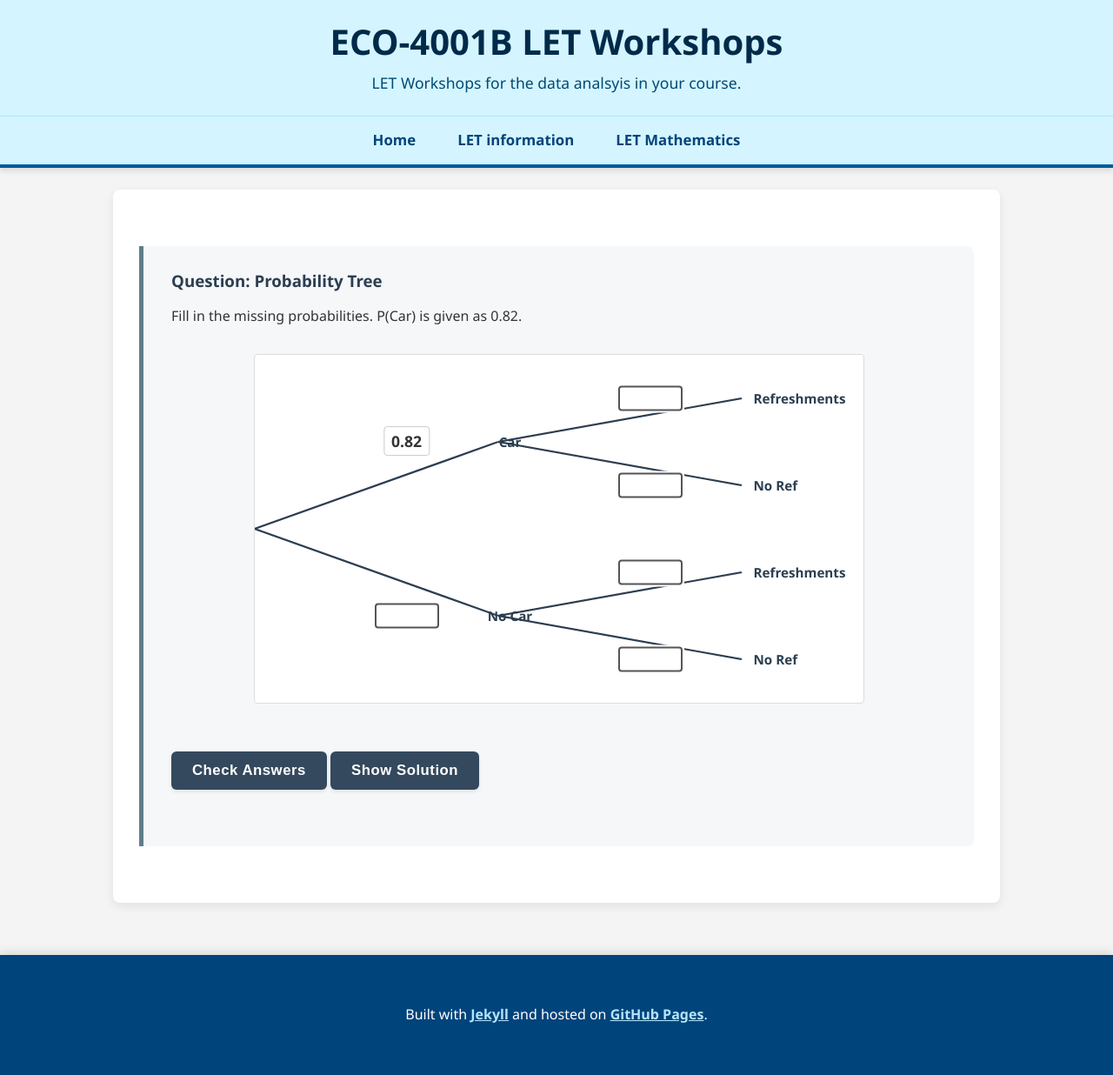
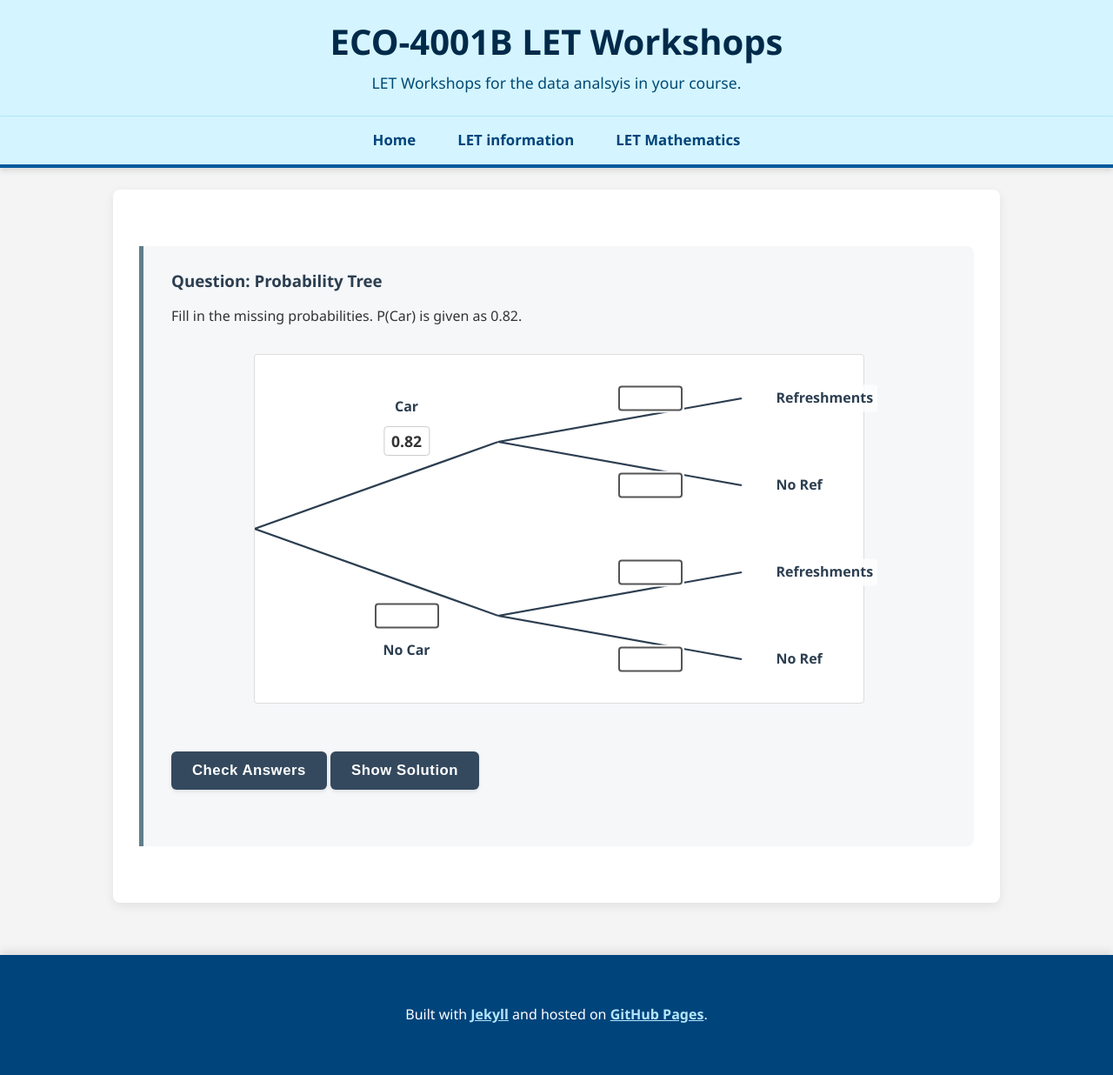
Before and after one commit to probe973/eco-4001b, a Jekyll site: the page built from probability/04-tree.md, in a window 1280 px wide. Shown: the whole page at 87% size. Built offline with Jekyll 4.4.1, drawn with Linux system fonts in a browser that asks for light colours.

Commit message:
Refactor tree diagram styles for improved clarity

```diff
--- a/assets/css/style.css
+++ b/assets/css/style.css
@@ -585,13 +585,13 @@ input[type=number] {
     }
 }
 
-/* --- TREE DIAGRAM STYLES --- */
+/* --- TREE DIAGRAM STYLES (Fixed Labels) --- */
 
 .tree-wrapper {
     position: relative;
     width: 100%;
     max-width: 700px;
-    height: 400px; /* Tall enough for 4 branches */
+    height: 400px;
     margin: 30px auto;
     background-color: #fff;
     border: 1px solid #ddd;
@@ -599,23 +599,23 @@ input[type=number] {
     font-family: 'Segoe UI', sans-serif;
 }
 
-/* Background Lines (SVG) */
+/* Background Lines */
 .tree-lines {
     position: absolute;
     top: 0;
     left: 0;
     width: 100%;
     height: 100%;
-    z-index: 1; /* Behind inputs */
+    z-index: 1;
     pointer-events: none;
 }
 
-/* Common style for all inputs in the tree */
+/* Inputs */
 .tree-input-zone {
     position: absolute;
-    transform: translate(-50%, -50%); /* Center on the coordinate */
+    transform: translate(-50%, -50%);
     z-index: 20;
-    background-color: #fff; /* Hide the line behind the number */
+    background-color: #fff;
     padding: 2px;
 }
 
@@ -628,7 +628,7 @@ input[type=number] {
     border-radius: 4px;
 }
 
-/* Validation Colors (Force Override) */
+/* Validation Colors */
 .tree-input-zone input.input-correct {
     border: 3px solid #006400 !important;
     background-color: #e8f5e9 !important;
@@ -639,7 +639,6 @@ input[type=number] {
     background-color: #fbe9e7 !important;
 }
 
-/* Static Text Values (when answer is given) */
 .tree-value {
     font-weight: bold;
     font-size: 1.1em;
@@ -649,53 +648,64 @@ input[type=number] {
     border-radius: 4px;
 }
 
-/* Labels at the end of branches */
+/* General Label Style */
 .tree-label {
     position: absolute;
-    transform: translateY(-50%); /* Vertically center */
-    left: 82%; /* Far right */
-    width: 18%; /* Remaining space */
-    line-height: 1.2;
+    transform: translate(-50%, -50%);
     font-weight: bold;
     color: #2c3e50;
-    font-size: 0.95em;
+    font-size: 1em;
+    background-color: rgba(255, 255, 255, 0.8); /* Slight background to clear lines if close */
+    padding: 2px 5px;
+    border-radius: 3px;
+    white-space: nowrap; /* Prevent wrapping */
 }
 
-/* Specific Positions (Percentage based) */
+/* --- SPECIFIC POSITIONS --- */
 
-/* LEVEL 1 (First Event) */
-/* Top Branch */
+/* LEVEL 1 (A) */
+
+/* Top Branch Input */
 .pos-a-top { left: 25%; top: 25%; }
-.label-a-top { left: 42%; top: 25%; width: auto; transform: translate(-50%, -50%); }
+/* Top Label: Moved ABOVE the input to avoid the fork */
+.label-a-top {
+    left: 25%;
+    top: 15%;
+}
 
-/* Bottom Branch */
+/* Bottom Branch Input */
 .pos-a-bot { left: 25%; top: 75%; }
-.label-a-bot { left: 42%; top: 75%; width: auto; transform: translate(-50%, -50%); }
+/* Bottom Label: Moved BELOW the input */
+.label-a-bot {
+    left: 25%;
+    top: 85%;
+}
 
-/* LEVEL 2 (Second Event) */
+/* LEVEL 2 (B) */
+/* For Level 2, labels sit at the end of the branches (Right side) */
+
 /* Branch 1 (Top-Top) */
 .pos-b-1 { left: 65%; top: 12.5%; }
-.label-b-1 { top: 12.5%; }
+.label-b-1 { left: 85%; top: 12.5%; text-align: left; transform: translateY(-50%); }
 
 /* Branch 2 (Top-Bot) */
 .pos-b-2 { left: 65%; top: 37.5%; }
-.label-b-2 { top: 37.5%; }
+.label-b-2 { left: 85%; top: 37.5%; text-align: left; transform: translateY(-50%); }
 
 /* Branch 3 (Bot-Top) */
 .pos-b-3 { left: 65%; top: 62.5%; }
-.label-b-3 { top: 62.5%; }
+.label-b-3 { left: 85%; top: 62.5%; text-align: left; transform: translateY(-50%); }
 
 /* Branch 4 (Bot-Bot) */
 .pos-b-4 { left: 65%; top: 87.5%; }
-.label-b-4 { top: 87.5%; }
+.label-b-4 { left: 85%; top: 87.5%; text-align: left; transform: translateY(-50%); }
 
 /* Mobile Adjustments */
 @media (max-width: 600px) {
     .tree-wrapper { height: 350px; }
     .tree-input-zone input { width: 45px; font-size: 0.9em; }
-    .tree-label { font-size: 0.8em; left: 80%; }
+    .tree-label { font-size: 0.85em; }
 
-    /* Shift inputs slightly left on small screens to fit labels */
-    .pos-a-top, .pos-a-bot { left: 20%; }
-    .pos-b-1, .pos-b-2, .pos-b-3, .pos-b-4 { left: 60%; }
+    /* Shift Level 2 labels closer on small screens */
+    .label-b-1, .label-b-2, .label-b-3, .label-b-4 { left: 82%; }
 }
```
